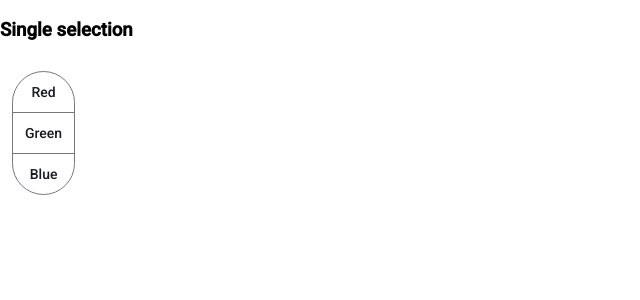
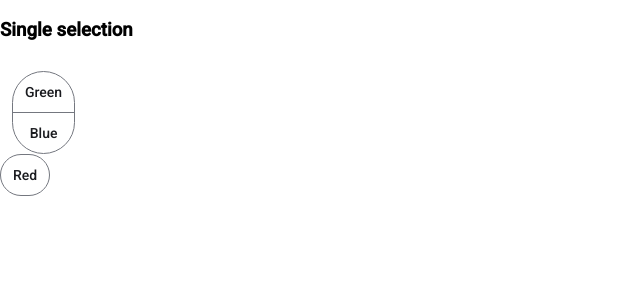
Before and after one commit to EmircanKoc1/MaterialUIExample, an Angular app: page / in a window 1280 px wide. Shown: the top 300 px of the page, without its empty margins (0-640 px from the left). Built offline with nearby package versions, Linux system fonts and the light colour scheme.

Commit message:
the buttontogglecomponent has been refactored.

```diff
--- a/src/app/components/buttontoggle/buttontoggle.component.html
+++ b/src/app/components/buttontoggle/buttontoggle.component.html
@@ -1,16 +1,20 @@
 <section>
-    <h3>Single selection</h3>
-    <mat-button-toggle-group
-      disabled="false"
-      appearance="standard"
-      disabledInteractive="false"
-      multiple="true"
-      name="multiple-button-toggle"
-      value="1"
-      vertical="true"
-      >
-      <mat-button-toggle value="red">Red</mat-button-toggle>
-      <mat-button-toggle value="green">Green</mat-button-toggle>
-      <mat-button-toggle value="blue">Blue</mat-button-toggle>
-    </mat-button-toggle-group>
-  </section>
+  <h3>Single selection</h3>
+  <mat-button-toggle-group disabled="false" appearance="standard" disabledInteractive="false" multiple="true"
+    name="multiple-button-toggle" value="1" vertical="true">
+    <mat-button-toggle value="green">Green</mat-button-toggle>
+    <mat-button-toggle value="blue">Blue</mat-button-toggle>
+
+  </mat-button-toggle-group>
+</section>
+<section>
+  <mat-button-toggle
+    value="red"
+    appearance="standard"
+    aria-label="emircan"
+    checked="false"
+    disableRipple="true"
+    name="redbuttontoggle"
+
+    >Red</mat-button-toggle>
+</section>
```
